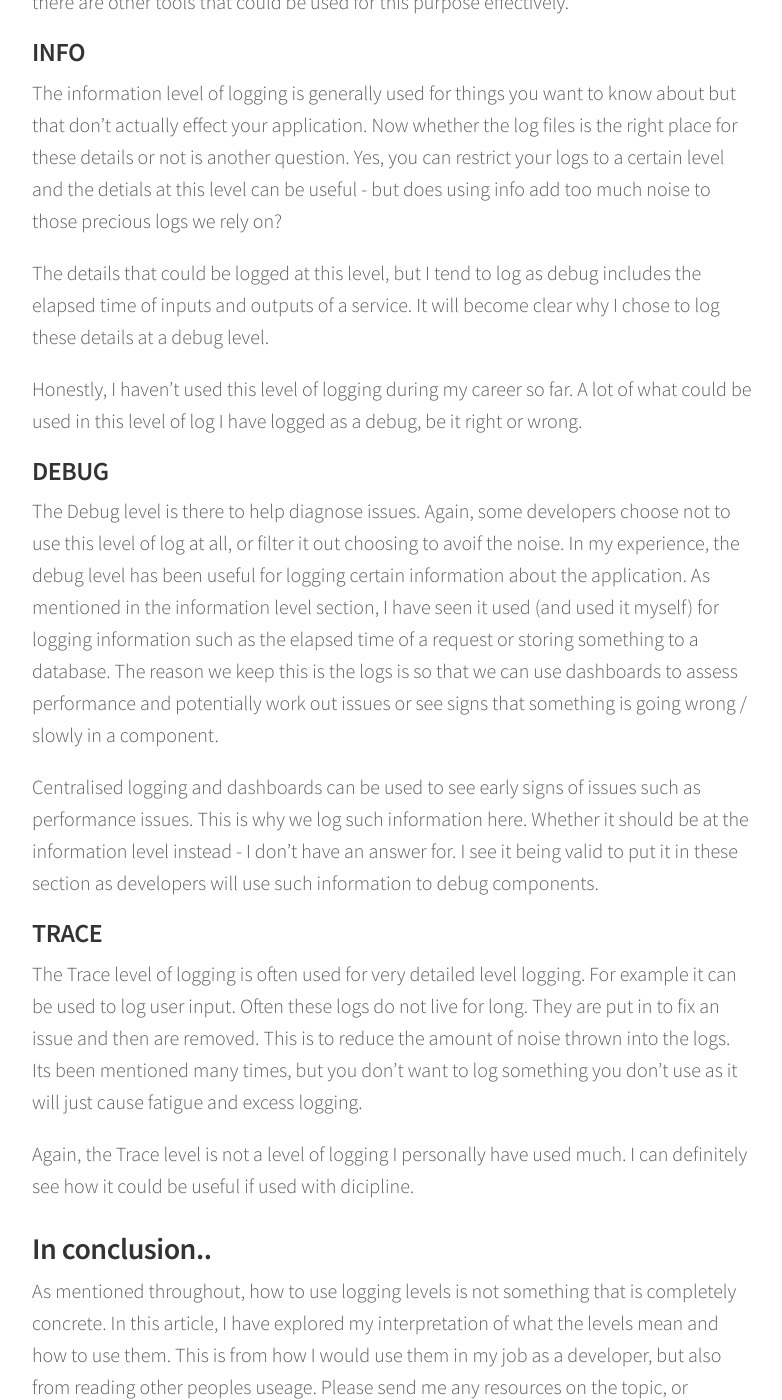
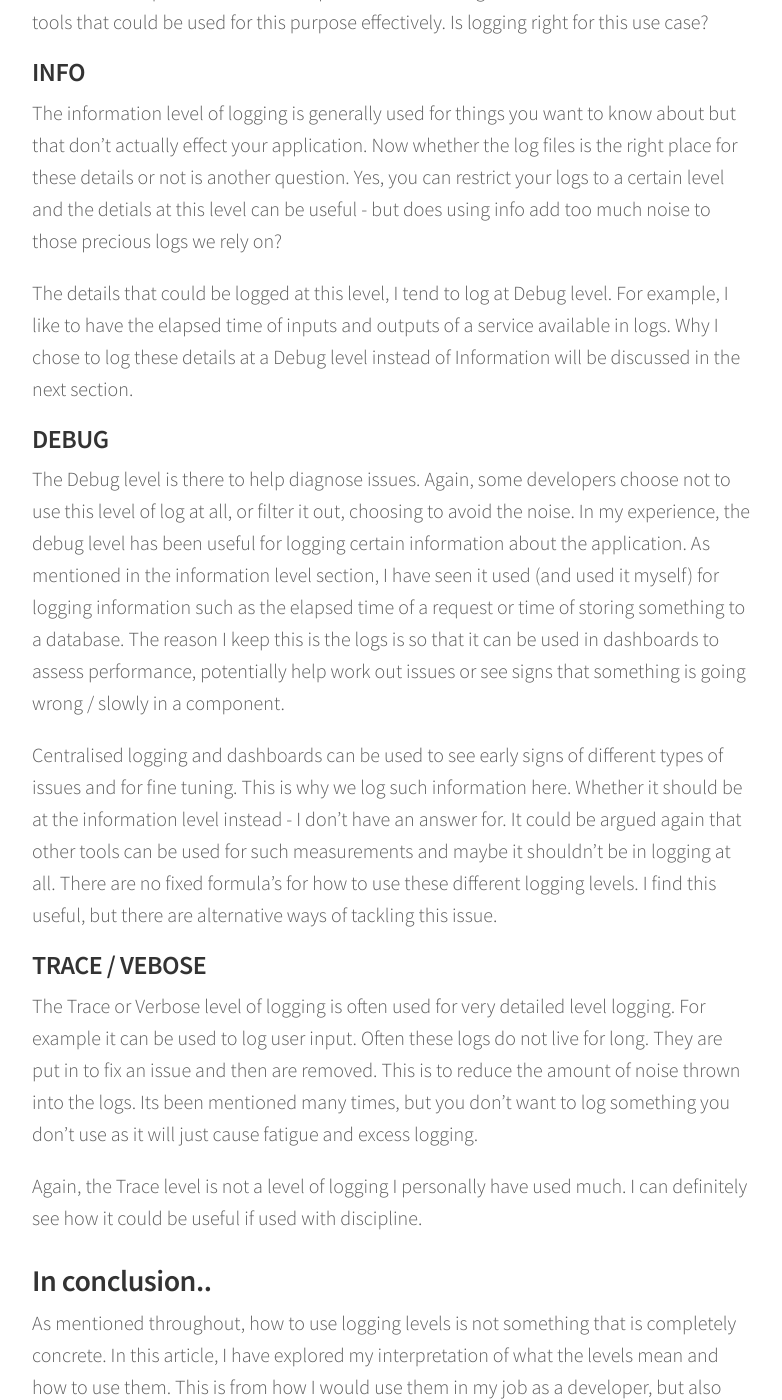
Before and after one commit to wordshaker/jesswhite_4, a Jekyll site: the page built from _posts/2017-03-11-errorlevels-post.md, in a window 1280 px wide and 1400 px high, scrolled down 1902 px. Shown: the whole window, without its empty margins (248-1030 px from the left). Built offline with Jekyll 4.4.1, drawn with Linux system fonts in a browser that asks for light colours; nearby versions of some CDN libraries; some of the changed text lies outside the part shown.

Commit message:
Edit post - needs building in jekyll and deploying

```diff
--- a/_posts/2017-03-11-errorlevels-post.md
+++ b/_posts/2017-03-11-errorlevels-post.md
@@ -12,9 +12,10 @@ share: true
 
 We are going to explore different levels of error, what they mean and when they should be used. Before we begin, there is a disclaimer: in my
 opinion logging is very important - but so is avoiding noise. I prefer logs that have a purpose and are going to be used. If I can't use it or
-act on it at any time, it's not getting logged. This article is based off what I have learnt and my experience using logs as a developer. I'm
-currently using these levels in C# using Serilog, so this is where they will probably most applicable but the concepts will be made as generic
- as possible.
+act on it at any time, it's not getting logged.
+
+This article is based off what I have learnt and my experience using logs as a developer. I'm currently using these levels in C# using Serilog,
+so this is where they will probably most applicable but the concepts will be made as generic as possible.
 
 ## Basic Error levels
 
@@ -49,14 +50,15 @@ It is for any problems that require immediate intervention.
 
 #### WARN
 
-This is for problems that do not require immediate intervention, but that may cause issues at some point or peculiarities. It provide information
+This is for problems that do not require immediate intervention, but that may cause issues or peculiarities at some point. It provide information
 but it isn't something to act upon. The application continues even if it's full behaviour isn't quite as expected.
 
-Personally, I wouldn't use this level of logging, as if it's not actionable, in my opinion people won't pay attention to it. Why not throw an error
-where it would be a problem instead, or if possible, guard against the possibility of their being an issue.
+Personally, I wouldn't use this level of logging, as if it's not actionable, people won't pay attention to it. Why not throw an error
+where the problem occurs, or if possible, guard against the possibility of their being an issue.
 
-It is used however. An example given in [2] is for logging bad login attempts for example. This could be used to assess problems in user exeperience.
-Something to consider is there are other tools that could be used for this purpose effectively.
+It is used however. An example given in [2](http://stackoverflow.com/questions/2031163/when-to-use-the-different-log-levels) is for logging bad login attempts.
+This could be used to assess problems in user exeperience. Something to consider is there are other tools that could be used for this purpose effectively. Is logging
+right for this use case?
 
 #### INFO
 
@@ -64,36 +66,34 @@ The information level of logging is generally used for things you want to know a
 log files is the right place for these details or not is another question. Yes, you can restrict your logs to a certain level and the detials at this level
 can be useful - but does using info add too much noise to those precious logs we rely on?
 
-The details that could be logged at this level, but I tend to log as debug includes the elapsed time of inputs and outputs of a service. It will become clear
-why I chose to log these details at a debug level.
-
-Honestly, I haven't used this level of logging during my career so far. A lot of what could be used in this level of log I have logged as a debug, be
- it right or wrong.
+The details that could be logged at this level, I tend to log at Debug level. For example, I like to have the elapsed time of inputs and outputs of a service available in logs.
+Why I chose to log these details at a Debug level instead of Information will be discussed in the next section.
 
 #### DEBUG
 
-The Debug level is there to help diagnose issues. Again, some developers choose not to use this level of log at all, or filter it out choosing to avoif the noise.
+The Debug level is there to help diagnose issues. Again, some developers choose not to use this level of log at all, or filter it out, choosing to avoid the noise.
 In my experience, the debug level has been useful for logging certain information about the application. As mentioned in the information level section, I have seen
-it used (and used it myself) for logging information such as the elapsed time of a request or storing something to a database. The reason we keep this is the logs is
-so that we can use dashboards to assess performance and potentially work out issues or see signs that something is going wrong / slowly in a component.
+it used (and used it myself) for logging information such as the elapsed time of a request or time of storing something to a database. The reason I keep this is the logs is
+so that it can be used in dashboards to assess performance, potentially help work out issues or see signs that something is going wrong / slowly in a component.
 
-Centralised logging and dashboards can be used to see early signs of issues such as performance issues. This is why we log such information here. Whether it should
-be at the information level instead - I don't have an answer for. I see it being valid to put it in these section as developers will use such information to debug
-components.
+Centralised logging and dashboards can be used to see early signs of different types of issues and for fine tuning. This is why we log such information here. Whether it should
+be at the information level instead - I don't have an answer for. It could be argued again that other tools can be used for such measurements and maybe it shouldn't be in logging at all.
+There are no fixed formula's for how to use these different logging levels. I find this useful, but there are alternative ways of tackling this issue.
 
-#### TRACE
+#### TRACE / VEBOSE
 
-The Trace level of logging is often used for very detailed level logging. For example it can be used to log user input. Often these logs do not live for long. They are
+The Trace or Verbose level of logging is often used for very detailed level logging. For example it can be used to log user input. Often these logs do not live for long. They are
 put in to fix an issue and then are removed. This is to reduce the amount of noise thrown into the logs. Its been mentioned many times, but you don't want to log something
 you don't use as it will just cause fatigue and excess logging.
 
-Again, the Trace level is not a level of logging I personally have used much. I can definitely see how it could be useful if used with dicipline.
+Again, the Trace level is not a level of logging I personally have used much. I can definitely see how it could be useful if used with discipline.
 
 ### In conclusion..
 
 As mentioned throughout, how to use logging levels is not something that is completely concrete. In this article, I have explored my interpretation of
 what the levels mean and how to use them. This is from how I would use them in my job as a developer, but also from reading other peoples useage. Please send me any
 resources on the topic, or experiences that you have found useful.
+
 
 <div style="align:center; width:300px; margin-left: 30%;" markdown="1">
 ![End](/assets/images/2017-03-11/end.gif)
```
